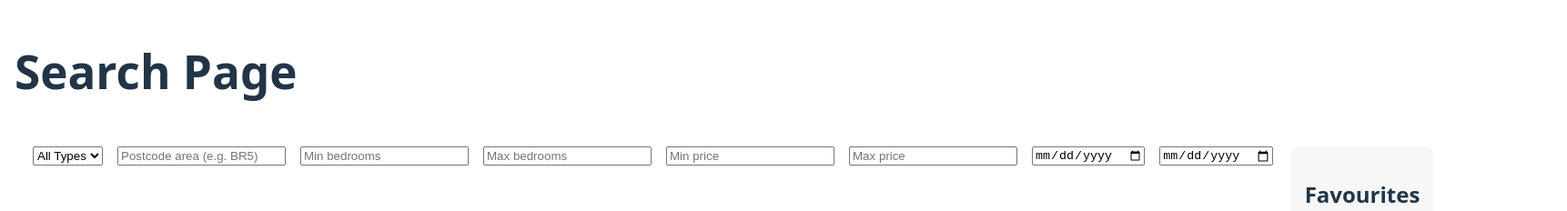
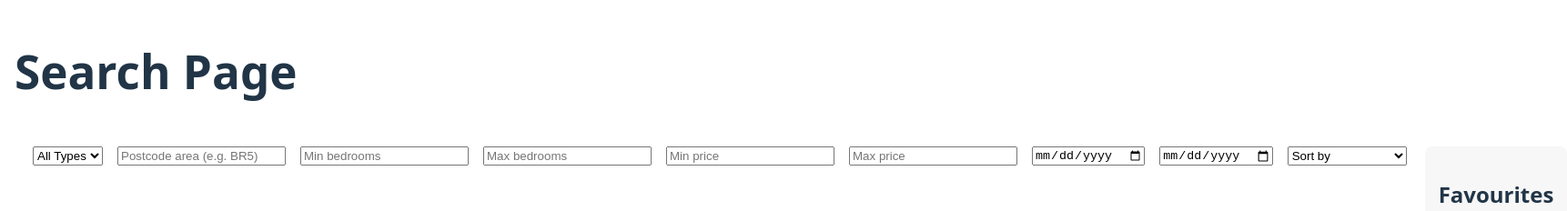
Before and after one commit to hussainmuffallal/estate-agent-react-project, a React (Vite) app: page /#/ in a window 1280 px wide. Shown: the top 232 px of the page at 91% size, 1722 px wide, since content can reach past the window. Built offline with nearby package versions, Linux system fonts and the light colour scheme; grey boxes are pictures that could not be loaded.

Commit message:
Add property sorting by price and date

```diff
--- a/src/pages/SearchPage.jsx
+++ b/src/pages/SearchPage.jsx
@@ -4,7 +4,7 @@ import { useEffect, useState } from "react";
 function SearchPage() {
     const [properties, setProperties] = useState([]);
     const [favourites, setFavourites] = useState([]);
-
+    const [sortOption, setSortOption] = useState("none");
     const [filters, setFilters] = useState({
         type: "all",
         minBedrooms: 0,
@@ -67,6 +67,22 @@ function SearchPage() {
             fromDateValid &&
             toDateValid
         );
+    });
+
+    const sortedProperties = [...filteredProperties].sort((a, b) => {
+        if (sortOption === "price-asc") {
+            return a.price - b.price;
+        }
+
+        if (sortOption === "price-desc") {
+            return b.price - a.price;
+        }
+
+        if (sortOption === "date-desc") {
+            return new Date(b.dateAdded) - new Date(a.dateAdded);
+        }
+
+        return 0;
     });
 
     return (
@@ -147,12 +163,20 @@ function SearchPage() {
                             }
                         />
 
-
+                        <select
+                            value={sortOption}
+                            onChange={(e) => setSortOption(e.target.value)}
+                        >
+                            <option value="none">Sort by</option>
+                            <option value="price-asc">Price: Low to High</option>
+                            <option value="price-desc">Price: High to Low</option>
+                            <option value="date-desc">Newest first</option>
+                        </select>
                     </div>
 
                     {/* Property list */}
                     <div className="property-list">
-                        {filteredProperties.map(property => (
+                        {sortedProperties.map(property => (
                             <div
                                 className="property-card"
                                 key={property.id}
```
